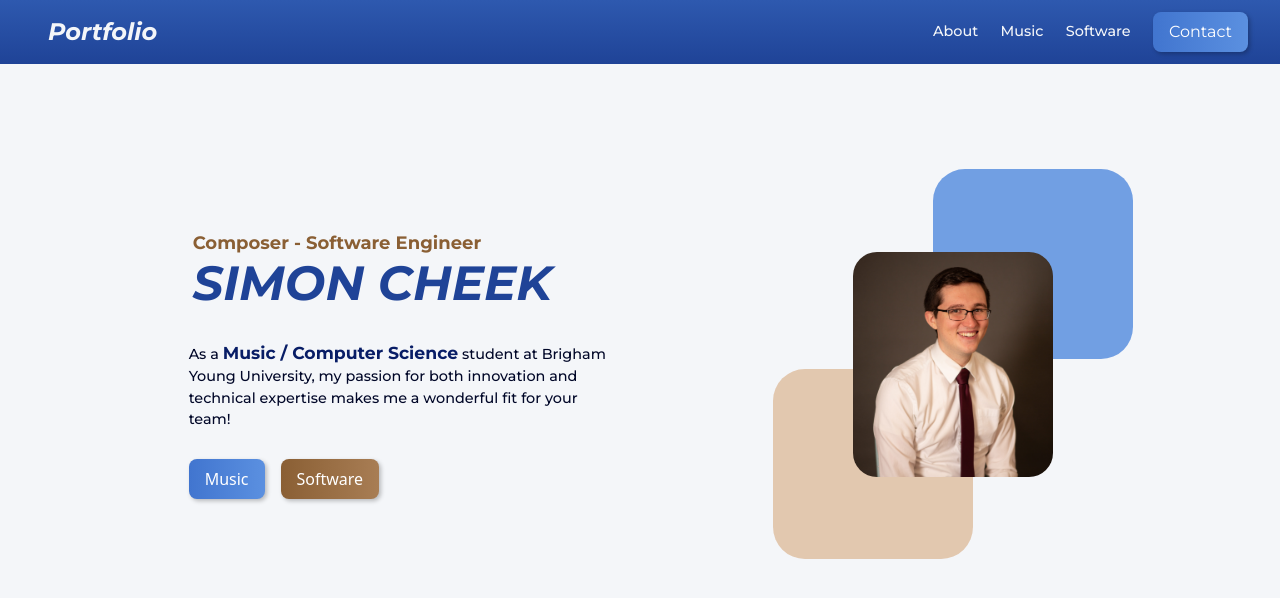
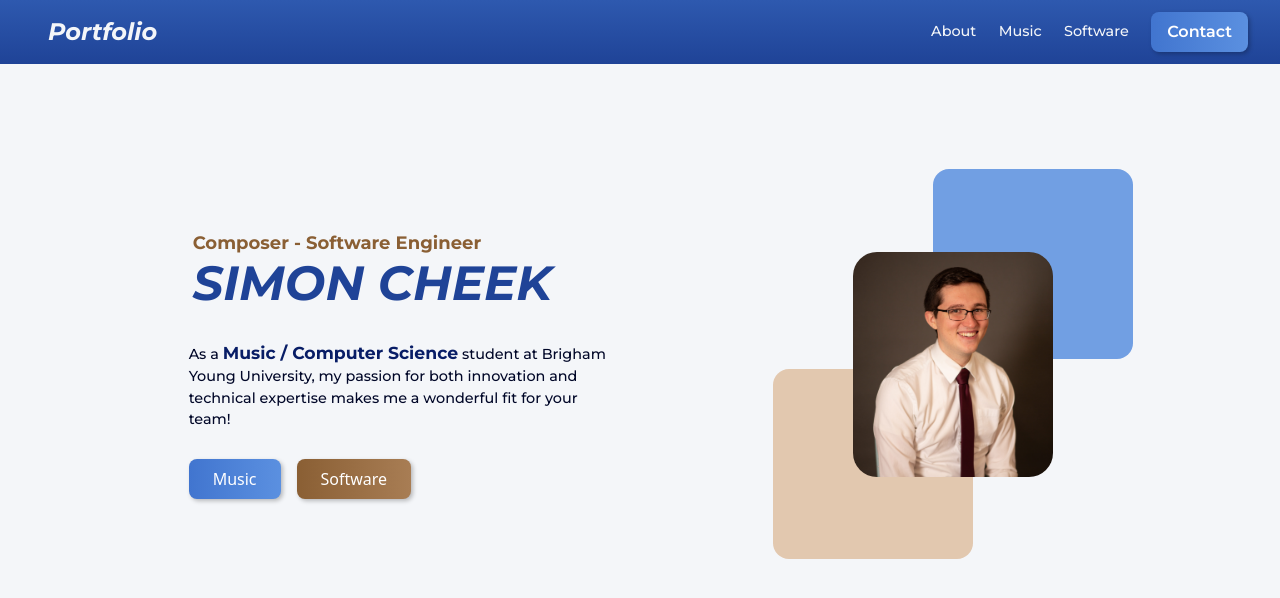
Before and after one commit to Simon-Cheek/SimonPortfolio, a React (Vite) app: page / in a window 1280 px wide. Shown: the top 598 px of the page. Built offline with nearby package versions, Linux system fonts and the light colour scheme.

Commit message:
Add long prop to button and tweak hero component

```diff
--- a/src/components/Button.jsx
+++ b/src/components/Button.jsx
@@ -8,6 +8,8 @@ function Btn({
   shade = "normal",
   gradient = false,
   customCSS,
+  bold = false,
+  long = false,
   ...rest
 }) {
   let btnShade;
@@ -88,10 +90,30 @@ function Btn({
     `;
   }
 
+  // Make Button Text Bold if asked
+  let textBold;
+  if (bold) {
+    textBold = css`
+      font-weight: 600;
+    `;
+  }
+
+  // Make Button Longer if asked
+  let longer;
+  if (long) {
+    longer = css`
+      padding-left: 1.5em !important;
+      padding-right: 1.5em !important;
+    `;
+  }
+
   return (
     <>
-      <Button {...rest} css={[generalStyle, btnStyle, hoverStyle, customCSS]}>
-        {rest.children}
+      <Button
+        {...rest}
+        css={[generalStyle, btnStyle, hoverStyle, longer, customCSS]}
+      >
+        <span css={textBold}>{rest.children}</span>
       </Button>
     </>
   );
--- a/src/components/Header.jsx
+++ b/src/components/Header.jsx
@@ -68,7 +68,7 @@ function Header() {
                 Software
               </Nav.Link>
               <Nav.Link href="/contact" css={navbarText}>
-                <Btn shade="light" color="blue" gradient>
+                <Btn shade="light" color="blue" gradient bold>
                   Contact
                 </Btn>
               </Nav.Link>
--- a/src/components/Home/Hero.jsx
+++ b/src/components/Home/Hero.jsx
@@ -55,10 +55,10 @@ function HeroText() {
       </Paragraph>
       <Separator size="lg" />
       <div>
-        <Btn color="blue" shade="light" gradient customCSS={btnStyle}>
+        <Btn color="blue" shade="light" gradient long customCSS={btnStyle}>
           Music
         </Btn>
-        <Btn color="brown" shade="light" gradient>
+        <Btn color="brown" shade="light" long gradient>
           Software
         </Btn>
       </div>
@@ -87,7 +87,7 @@ function HeroVisual() {
   const blueStyle = css`
     height: 190px;
     width: 200px;
-    border-radius: 32px;
+    border-radius: 16px;
     background-color: ${colors.blue03};
     transform: translateY(-100px) translateX(80px);
     position: absolute;
@@ -97,7 +97,7 @@ function HeroVisual() {
   const brownStyle = css`
     height: 190px;
     width: 200px;
-    border-radius: 32px;
+    border-radius: 16px;
     background-color: ${colors.brown01};
     transform: translateY(100px) translateX(-80px);
     position: absolute;
```
